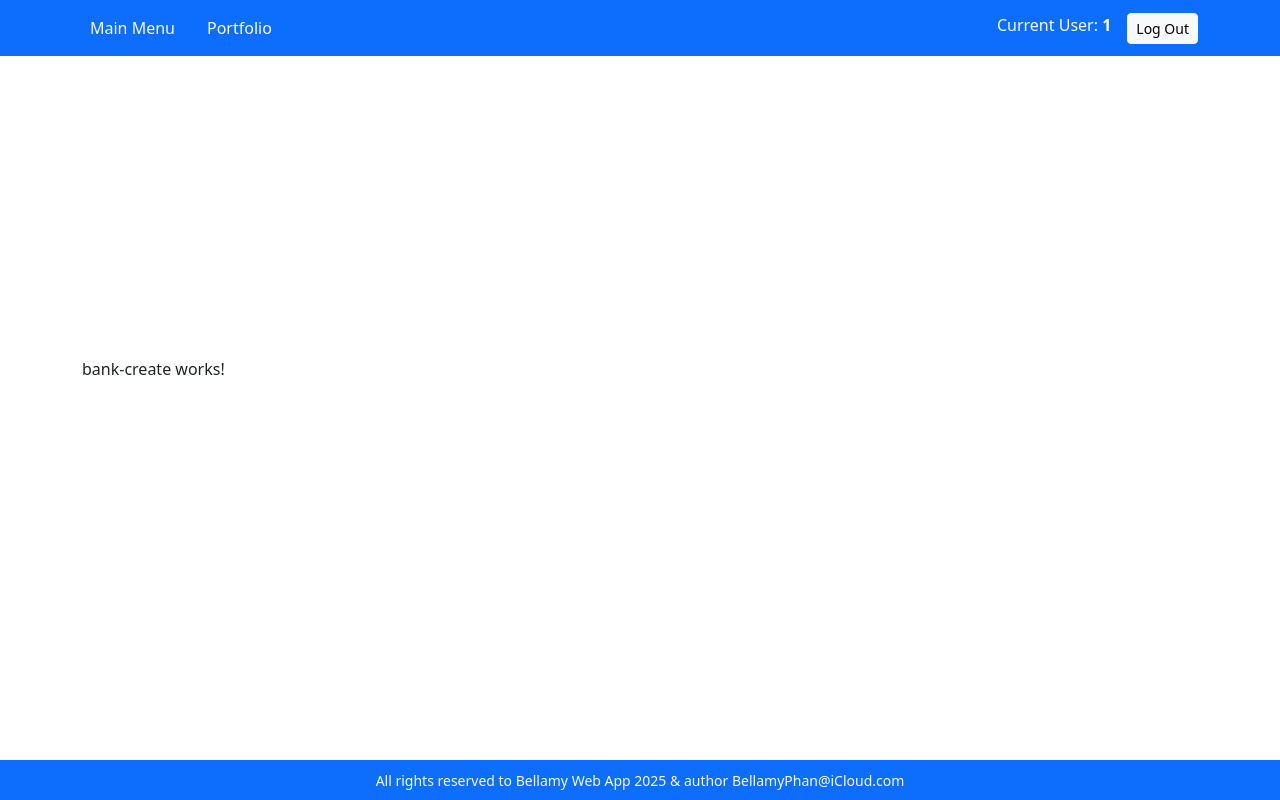
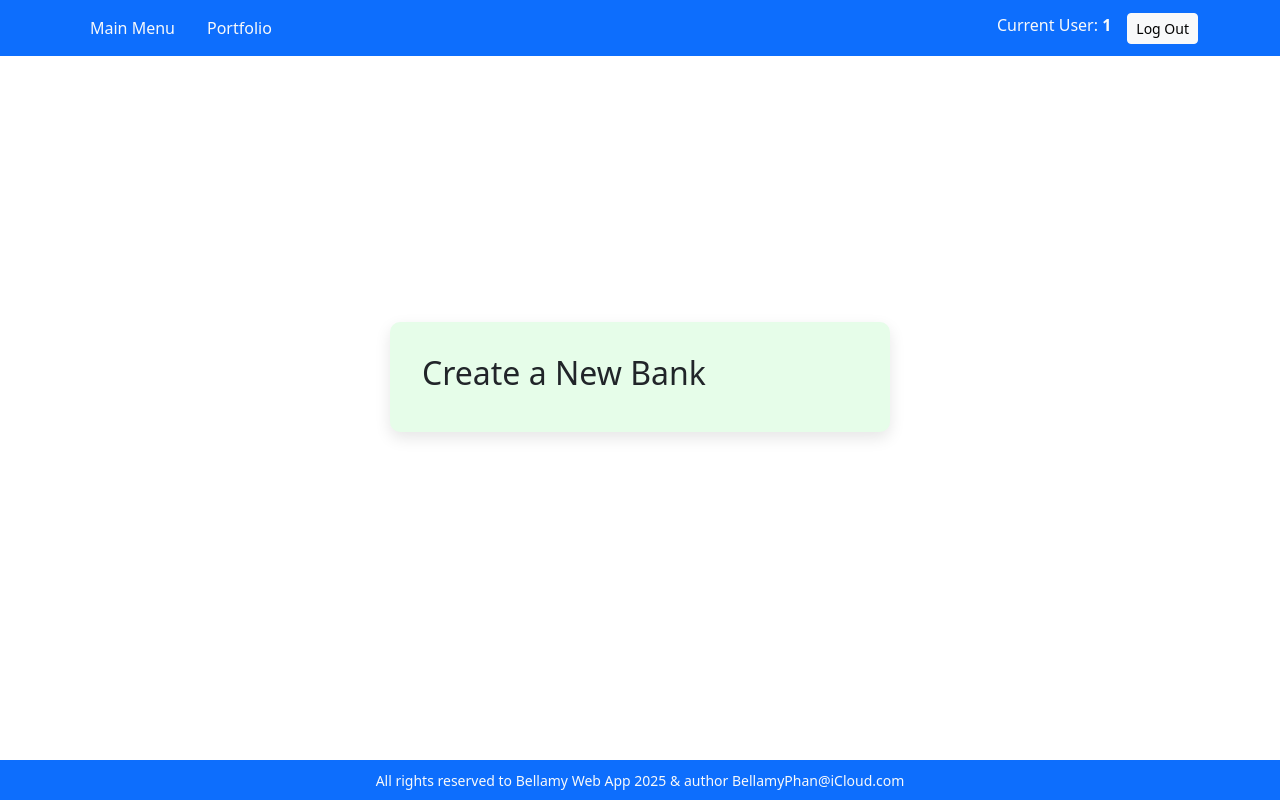
Before and after one commit to bellamyp/bellamy-web-app, an Angular app in the folder angular-frontend/: page /bank-create in a window 1280 px wide. Built offline with nearby package versions, Linux system fonts and the light colour scheme; no server answers; sample sign-in values are in the browser's storage.

Commit message:
frontend: bank-create component, fetch bankTypes from the backend

```diff
--- a/angular-frontend/src/app/feature/bank/components/bank-create/bank-create.component.html
+++ b/angular-frontend/src/app/feature/bank/components/bank-create/bank-create.component.html
@@ -1 +1,12 @@
-<p>bank-create works!</p>
+<div class="bank-create-container">
+    <h2>Create a New Bank</h2>
+
+    <form (ngSubmit)="onSubmit()" #bankForm="ngForm" novalidate>
+
+        <!-- Bank Name -->
+        <div class="form-group">
+
+        </div>
+
+    </form>
+</div>
--- a/angular-frontend/src/app/feature/bank/components/bank-create/bank-create.component.scss
+++ b/angular-frontend/src/app/feature/bank/components/bank-create/bank-create.component.scss
@@ -0,0 +1,8 @@
+.bank-create-container {
+  max-width: 500px;
+  margin: 2rem auto;
+  padding: 2rem;
+  background-color: #e6fde9;
+  border-radius: 10px;
+  box-shadow: 0 6px 16px rgba(0, 0, 0, 0.1);
+}
--- a/angular-frontend/src/app/feature/bank/components/bank-create/bank-create.component.ts
+++ b/angular-frontend/src/app/feature/bank/components/bank-create/bank-create.component.ts
@@ -1,11 +1,47 @@
-import { Component } from '@angular/core';
+import { Component, OnInit, signal } from '@angular/core';
+import { FormsModule } from '@angular/forms';
+import { BankCreate } from '../../model/bank-create';
+import { BankService } from '../../service/bank.service';
 
 @Component({
   selector: 'app-bank-create',
-  imports: [],
+  imports: [FormsModule],
   templateUrl: './bank-create.component.html',
   styleUrl: './bank-create.component.scss'
 })
-export class BankCreateComponent {
+export class BankCreateComponent implements OnInit {
+
+  bank: BankCreate = {
+    name: '',
+    type: '',
+    openingDate: new Date(),
+  }
+
+  // bankTypes signal, initially empty array
+  bankTypes = signal<string[]>([]);
+
+  constructor(
+    private bankService: BankService
+  ) { }
+
+  ngOnInit(): void {
+    this.loadBankTypes();
+  }
+
+  onSubmit(): void {
+    // Handle form submission logic here
+  }
+
+  private loadBankTypes(): void {
+    this.bankService.getBankTypes().subscribe({
+      next: (types) => {
+        this.bankTypes.set(types)
+
+        // Debugging output to verify bank types
+        console.log('BankTypes:', this.bankTypes());
+      },
+      error: (err) => console.error('Failed to load bank types', err)
+    });
+  }
 
 }
--- a/angular-frontend/src/app/feature/bank/service/bank.service.ts
+++ b/angular-frontend/src/app/feature/bank/service/bank.service.ts
@@ -1,9 +1,22 @@
 import { Injectable } from '@angular/core';
+import { BackendConfig } from '../../../core/config/backend-config';
+import { HttpClient } from '@angular/common/http';
+import { Observable } from 'rxjs';
 
 @Injectable({
   providedIn: 'root'
 })
 export class BankService {
 
-  constructor() { }
+  private baseUrl = BackendConfig.springApiUrl;
+  private bankUrl = `${this.baseUrl}/api/banks`;
+  private bankTypeUrl = `${this.bankUrl}/types`;
+
+  constructor(
+    private httpClient: HttpClient
+  ) { }
+
+  getBankTypes(): Observable<string[]> {
+    return this.httpClient.get<string[]>(`${this.bankTypeUrl}`);
+  }
 }
```
